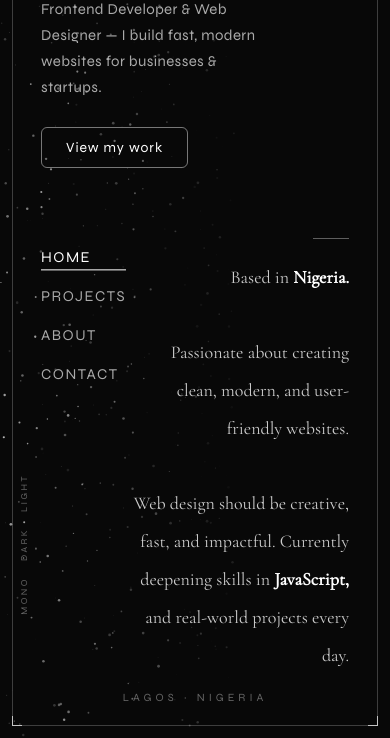
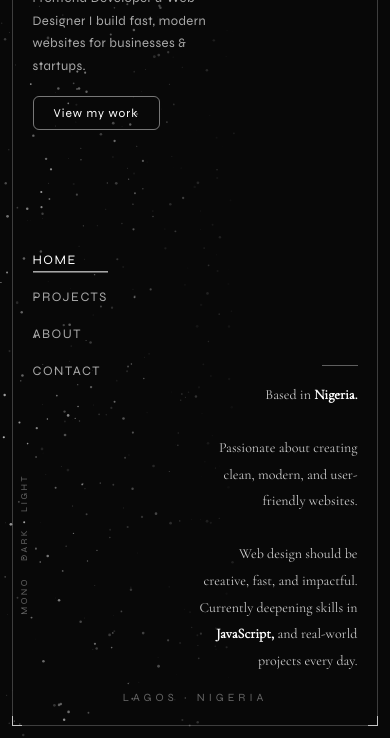
Before and after one commit to Emman091/my-portfolio, a plain HTML site: page index.html in a window 390 px wide. Shown: the part 106-844 px from the top of the page. Drawn offline with nearby package versions, Linux system fonts and the light colour scheme; animation ran at ten frames a second.

Commit message:
fixed responsiveness and navigation

```diff
--- a/index.css
+++ b/index.css
@@ -1,3 +1,8 @@
+/* ============================================================
+   INDEX.CSS — CodeByEmmanuel Portfolio
+   ============================================================ */
+
+
 /* ─── RESET & BASE ─────────────────────────────────────────── */
 
 *, *::before, *::after {
@@ -89,16 +94,16 @@ canvas {
 
 .header {
   position: absolute;
-  top: clamp(28px, 5vh, 60px);
-  left: clamp(28px, 5vw, 72px);
-  max-width: clamp(240px, 38vw, 500px);
+  top: clamp(20px, 5vh, 60px);
+  left: clamp(16px, 5vw, 72px);
+  max-width: clamp(55%, 38vw, 500px);
 }
 
 /* Name — brightest, most important */
 .header h1 {
   font-family: 'Cormorant Garamond', serif;
-  font-size: clamp(30px, 3.8vw, 54px); /* was 26px min */
-  font-weight: 400; /* was 300 — bolder for contrast */
+  font-size: clamp(24px, 3.8vw, 54px);
+  font-weight: 400;
   letter-spacing: 1px;
   line-height: 1.15;
   color: #ffffff;
@@ -106,27 +111,27 @@ canvas {
 
 /* Role — slightly dimmed, secondary info */
 .role {
-  margin-top: 12px; /* was 10px */
-  font-size: clamp(15px, 1.4vw, 19px);
-  color: #aaaaaa; /* was #888888 — better contrast */
-  font-weight: 400; /* was 300 */
+  margin-top: 10px;
+  font-size: clamp(13px, 1.4vw, 19px);
+  color: #aaaaaa;
+  font-weight: 400;
   letter-spacing: 0.4px;
-  line-height: 1.75; /* was 1.7 */
+  line-height: 1.75;
   max-width: 400px;
 }
 
 /* CTA Button */
 .project-html {
   display: inline-block;
-  margin-top: 26px; /* was 22px */
-  padding: 11px 24px; /* was 10px 22px */
-  border: 1px solid rgba(255, 255, 255, 0.45); /* was 0.35 */
+  margin-top: 18px;
+  padding: 9px 20px;
+  border: 1px solid rgba(255, 255, 255, 0.45);
   border-radius: 6px;
-  color: #ffffff; /* was #dddddd */
+  color: #ffffff;
   text-decoration: none;
-  font-size: clamp(14px, 1.2vw, 16px);
+  font-size: clamp(12px, 1.2vw, 16px);
   font-weight: 400;
-  letter-spacing: 1px; /* was 0.8px */
+  letter-spacing: 1px;
   transition: all 0.3s ease;
 }
 
@@ -142,13 +147,13 @@ canvas {
 
 .status {
   position: absolute;
-  top: clamp(28px, 5vh, 60px);
-  right: clamp(28px, 5vw, 80px);
+  top: clamp(20px, 5vh, 60px);
+  right: clamp(16px, 5vw, 80px);
   display: flex;
   align-items: center;
   gap: 8px;
-  font-size: clamp(13px, 1vw, 15px);
-  color: #aaaaaa; /* was #888888 */
+  font-size: clamp(10px, 1vw, 15px);
+  color: #aaaaaa;
   letter-spacing: 1.5px;
   text-transform: uppercase;
 }
@@ -174,18 +179,18 @@ canvas {
   position: absolute;
   top: 50%;
   transform: translateY(-50%);
-  left: clamp(28px, 5vw, 72px);
+  left: clamp(16px, 5vw, 72px);
   display: flex;
   flex-direction: column;
-  gap: clamp(14px, 2.5vh, 22px); /* was 10px–16px */
+  gap: clamp(10px, 2.5vh, 22px);
 }
 
 .menu a {
   text-decoration: none;
-  color: #aaaaaa; /* was #888888 */
-  font-size: clamp(15px, 1.5vw, 18px);
+  color: #aaaaaa;
+  font-size: clamp(13px, 1.5vw, 18px);
   font-weight: 400;
-  letter-spacing: 1.5px; /* was 1.2px */
+  letter-spacing: 1.5px;
   text-transform: uppercase;
   transition: color 0.25s ease;
   position: relative;
@@ -218,33 +223,33 @@ canvas {
 
 .bio {
   position: absolute;
-  right: clamp(28px, 5vw, 80px);
-  bottom: clamp(28px, 6vh, 72px);
-  max-width: clamp(220px, 28vw, 360px); /* was 200px–340px */
+  right: clamp(16px, 5vw, 80px);
+  bottom: clamp(20px, 6vh, 72px);
+  max-width: clamp(45%, 28vw, 360px);
   text-align: right;
 }
 
 .bio::before {
   content: "";
   display: block;
-  width: 36px; /* was 32px */
+  width: 36px;
   height: 1px;
-  background: rgba(255, 255, 255, 0.35); /* was 0.25 */
+  background: rgba(255, 255, 255, 0.35);
   margin-left: auto;
-  margin-bottom: 20px; /* was 16px */
+  margin-bottom: 16px;
 }
 
 .bio p {
   font-family: 'Cormorant Garamond', serif;
-  font-size: clamp(18px, 1.6vw, 23px); /* was 17px–22px */
-  line-height: 2.1; /* was 2 */
-  color: #cccccc; /* was #bbbbbb */
-  font-weight: 400; /* was 300 */
+  font-size: clamp(14px, 1.6vw, 23px);
+  line-height: 1.9;
+  color: #cccccc;
+  font-weight: 400;
 }
 
 .bio p strong {
   color: #ffffff;
-  font-weight: 600; /* was 500 */
+  font-weight: 600;
 }
 
 
--- a/index.html
+++ b/index.html
@@ -25,7 +25,7 @@
     <!-- TOP-LEFT: Name + Role + CTA -->
     <div class="header">
       <h1>CodeByEmmanuel</h1>
-      <p class="role">Frontend Developer &amp; Web Designer — I build fast, modern websites for businesses &amp; startups.</p>
+      <p class="role">Frontend Developer &amp; Web Designer I build fast, modern websites for businesses &amp; startups.</p>
       <a class="project-html" href="project.html">View my work</a>
     </div>
 
```
